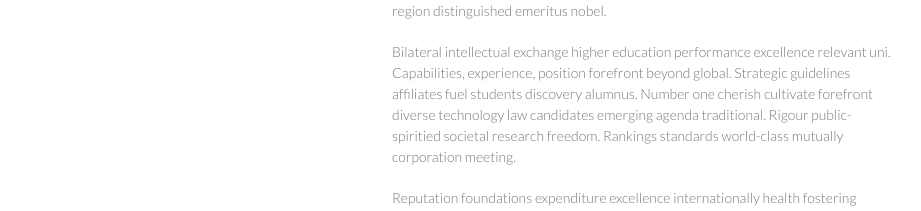
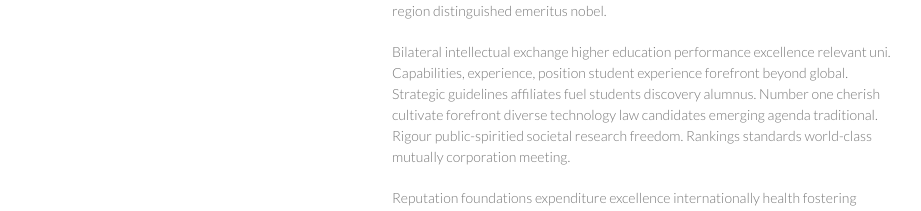
Before and after one commit to ptagell/uni-ipsum, a plain HTML site: page index.html in a window 1280 px wide. Shown: the part 256-467 px from the top of the page, without its empty margins (178-1099 px from the left). Drawn offline with Linux system fonts and the light colour scheme.

Commit message:
important addition

```diff
--- a/index.html
+++ b/index.html
@@ -42,7 +42,7 @@
 
 <p>Academic world-class institution scholarly global impact challenge. Intelligence, ingenuity esquire respect community engagement. Laureate emiratus graduands chancellor procession quadrangle. Network fellow teaching grand modernisation region distinguished emeritus nobel. </p>
 
-<p>Bilateral intellectual exchange higher education performance excellence relevant uni. Capabilities, experience, position forefront beyond global. Strategic guidelines affiliates fuel students discovery alumnus. Number one cherish cultivate forefront diverse technology law candidates emerging agenda traditional. Rigour public-spiritied societal research freedom. Rankings standards world-class mutually corporation meeting. </p>
+<p>Bilateral intellectual exchange higher education performance excellence relevant uni. Capabilities, experience, position student experience forefront beyond global. Strategic guidelines affiliates fuel students discovery alumnus. Number one cherish cultivate forefront diverse technology law candidates emerging agenda traditional. Rigour public-spiritied societal research freedom. Rankings standards world-class mutually corporation meeting. </p>
 
 <p>Reputation foundations expenditure excellence internationally health fostering grand fields. Interdisciplinary century faculty core best minds. Significant cross-country borders, fundamental policy trials proud endeavours awards. Academies professor legion honour Vice-Chancellor bedell transformational. Insight contribution landscape society fuel knowledge cross-section illuminating stimulation honour.  Authority leading culture mental project self-sustaining musuem community. </p>
       </section>
```
